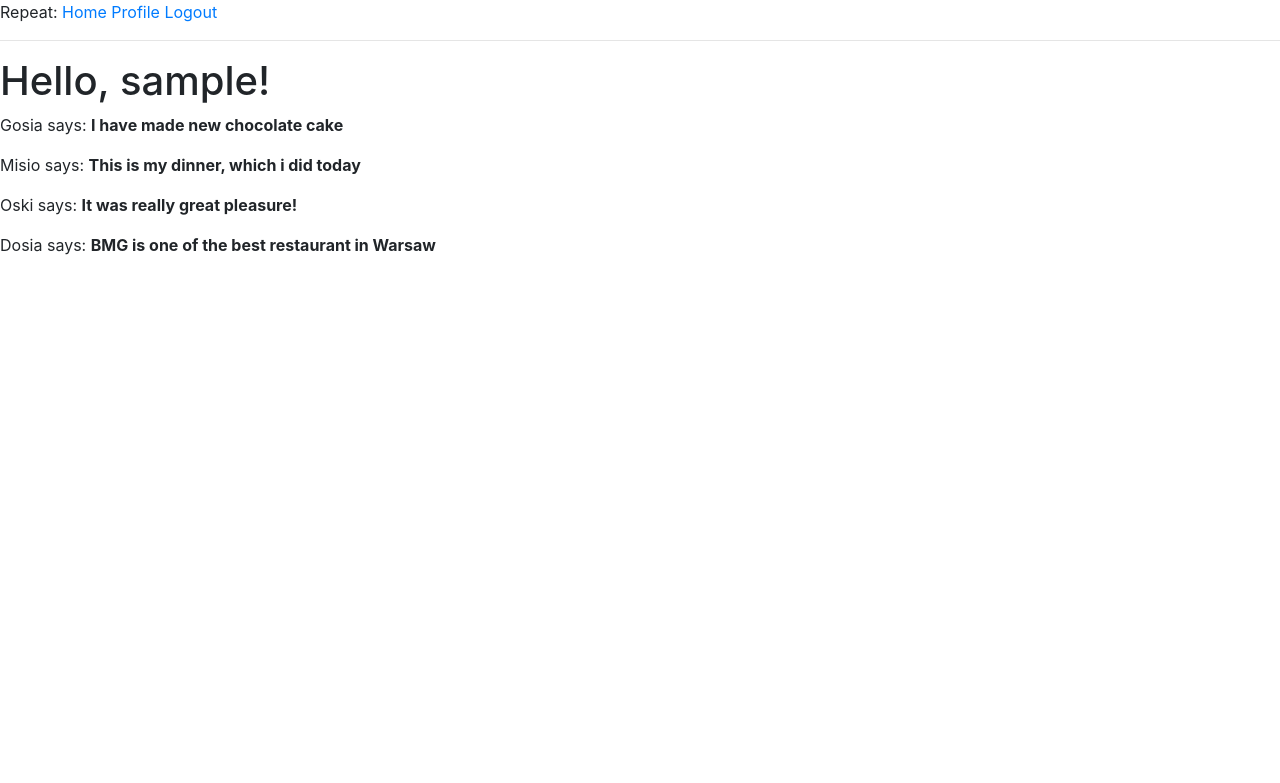
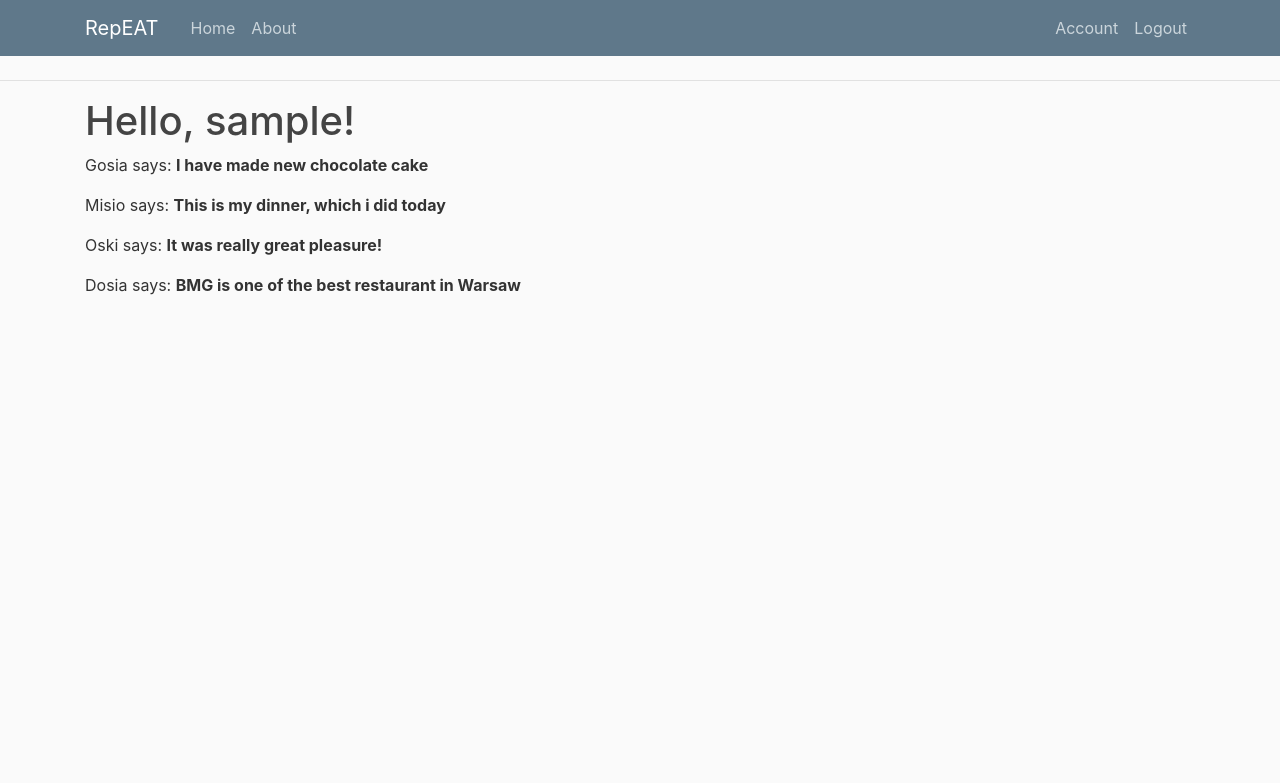
Before and after one commit to Oskarovsky/Repeat, a Flask app: page / in a window 1280 px wide. Shown: the top 783 px of the page. Run offline with Flask 2, Linux system fonts and the light colour scheme; the visitor is signed in with stand-in values (Sample User, id 1); data comes from the database, SQL or seed files in the repository; both versions use the stored data as it was after the commit; some libraries are stand-ins or nearby versions.

Commit message:
Added CSS

```diff
--- a/app/routes.py
+++ b/app/routes.py
@@ -74,6 +74,11 @@ def logout():
     return redirect(url_for('index'))
 
 
+@app.route('/about')
+def about():
+    return render_template('about.html')
+
+
 @app.route('/register', methods=['GET', 'POST'])
 def register():
     if current_user.is_authenticated:
@@ -142,6 +147,8 @@ def user(username):
 def edit_profile(username):
     form = UpdateForm()
     user = User.query.filter_by(username=username).first_or_404()
+    # if validate_on_submit() returns True, the data is copying from the form into the user object
+    # and then it is writing the object to the database
     if form.validate_on_submit():
         if form.picture.data:
             picture_file = save_picture(form.picture.data)
--- a/app/static/main.css
+++ b/app/static/main.css
@@ -0,0 +1,80 @@
+body {
+  background: #fafafa;
+  color: #333333;
+  margin-top: 5rem;
+}
+
+h1, h2, h3, h4, h5, h6 {
+  color: #444444;
+}
+
+.bg-steel {
+  background-color: #5f788a;
+}
+
+.site-header .navbar-nav .nav-link {
+  color: #cbd5db;
+}
+
+.site-header .navbar-nav .nav-link:hover {
+  color: #ffffff;
+}
+
+.site-header .navbar-nav .nav-link.active {
+  font-weight: 500;
+}
+
+.content-section {
+  background: #ffffff;
+  padding: 10px 20px;
+  border: 1px solid #dddddd;
+  border-radius: 3px;
+  margin-bottom: 20px;
+}
+
+.article-title {
+  color: #444444;
+}
+
+a.article-title:hover {
+  color: #428bca;
+  text-decoration: none;
+}
+
+.article-content {
+  white-space: pre-line;
+}
+
+.article-img {
+  height: 65px;
+  width: 65px;
+  margin-right: 16px;
+}
+
+.article-metadata {
+  padding-bottom: 1px;
+  margin-bottom: 4px;
+  border-bottom: 1px solid #e3e3e3
+}
+
+.article-metadata a:hover {
+  color: #333;
+  text-decoration: none;
+}
+
+.article-svg {
+  width: 25px;
+  height: 25px;
+  vertical-align: middle;
+}
+
+.account-img {
+  height: 125px;
+  width: 125px;
+  margin-right: 20px;
+  margin-bottom: 16px;
+}
+
+.account-heading {
+  font-size: 2.5rem;
+}
--- a/app/templates/base.html
+++ b/app/templates/base.html
@@ -15,7 +15,7 @@
         {% if title %}
             <title>{{ title }} - Repeat</title>
         {% else %}
-            <title>Welcome to Repeat</title>
+            <title>RepEAT</title>
         {% endif %}
 
     </head>
@@ -23,17 +23,33 @@
 
 
     <body>
-
-        <div>
-            Repeat:
-            <a href="{{ url_for('index') }}">Home</a>
-            {% if current_user.is_anonymous %}
-                <a href="{{ url_for('login') }}">Login</a>
-            {% else %}
-                <a href="{{ url_for('user', username=current_user.username) }}">Profile</a>
-                <a href="{{ url_for('logout') }}">Logout</a>
-            {% endif %}
-        </div>
+        <header class="site-header">
+            <nav class="navbar navbar-expand-md navbar-dark bg-steel fixed-top">
+                <div class="container">
+                    <a class="navbar-brand mr-4" href="{{ url_for('index') }}">RepEAT</a>
+                    <button class="navbar-toggler" type="button" data-toggle="collapse" data-target="#navbarToggle"
+                            aria-controls="navbarToggle" aria-expanded="false" aria-label="Toggle navigation">
+                        <span class="nabar-toggler-icon"></span>
+                    </button>
+                    <div class="collapse navbar-collapse" id="navbarToggle">
+                        <div class="navbar-nav mr-auto">
+                          <a class="nav-item nav-link" href="{{ url_for('index') }}">Home</a>
+                          <a class="nav-item nav-link" href="{{ url_for('about') }}">About</a>
+                        </div>
+                        <!-- Navbar Right Side -->
+                        <div class="navbar-nav">
+                          {% if current_user.is_authenticated %}
+                            <a class="nav-item nav-link" href="{{ url_for('user', username=current_user.username) }}">Account</a>
+                            <a class="nav-item nav-link" href="{{ url_for('logout') }}">Logout</a>
+                          {% else %}
+                            <a class="nav-item nav-link" href="{{ url_for('login') }}">Login</a>
+                            <a class="nav-item nav-link" href="{{ url_for('register') }}">Register</a>
+                          {% endif %}
+                        </div>
+                    </div>
+                </div>
+            </nav>
+        </header>
 
 
         <hr>
@@ -48,7 +64,17 @@
         {% endwith %}
 
 
-        {% block content %}{% endblock %}
+
+        <div class="container">
+            {% block content %}{% endblock %}
+        </div>
+
+
+        <!-- Optional JavaScript -->
+        <!-- jQuery first, then Popper.js, then Bootstrap JS -->
+        <script src="https://code.jquery.com/jquery-3.3.1.slim.min.js" integrity="sha384-q8i/X+965DzO0rT7abK41JStQIAqVgRVzpbzo5smXKp4YfRvH+8abtTE1Pi6jizo" crossorigin="anonymous"></script>
+        <script src="https://cdnjs.cloudflare.com/ajax/libs/popper.js/1.14.7/umd/popper.min.js" integrity="sha384-UO2eT0CpHqdSJQ6hJty5KVphtPhzWj9WO1clHTMGa3JDZwrnQq4sF86dIHNDz0W1" crossorigin="anonymous"></script>
+        <script src="https://stackpath.bootstrapcdn.com/bootstrap/4.3.1/js/bootstrap.min.js" integrity="sha384-JjSmVgyd0p3pXB1rRibZUAYoIIy6OrQ6VrjIEaFf/nJGzIxFDsf4x0xIM+B07jRM" crossorigin="anonymous"></script>
 
     </body>
 
```
Also changed, not shown: app/templates/about.html (added, +7 -0 lines), app.db.
